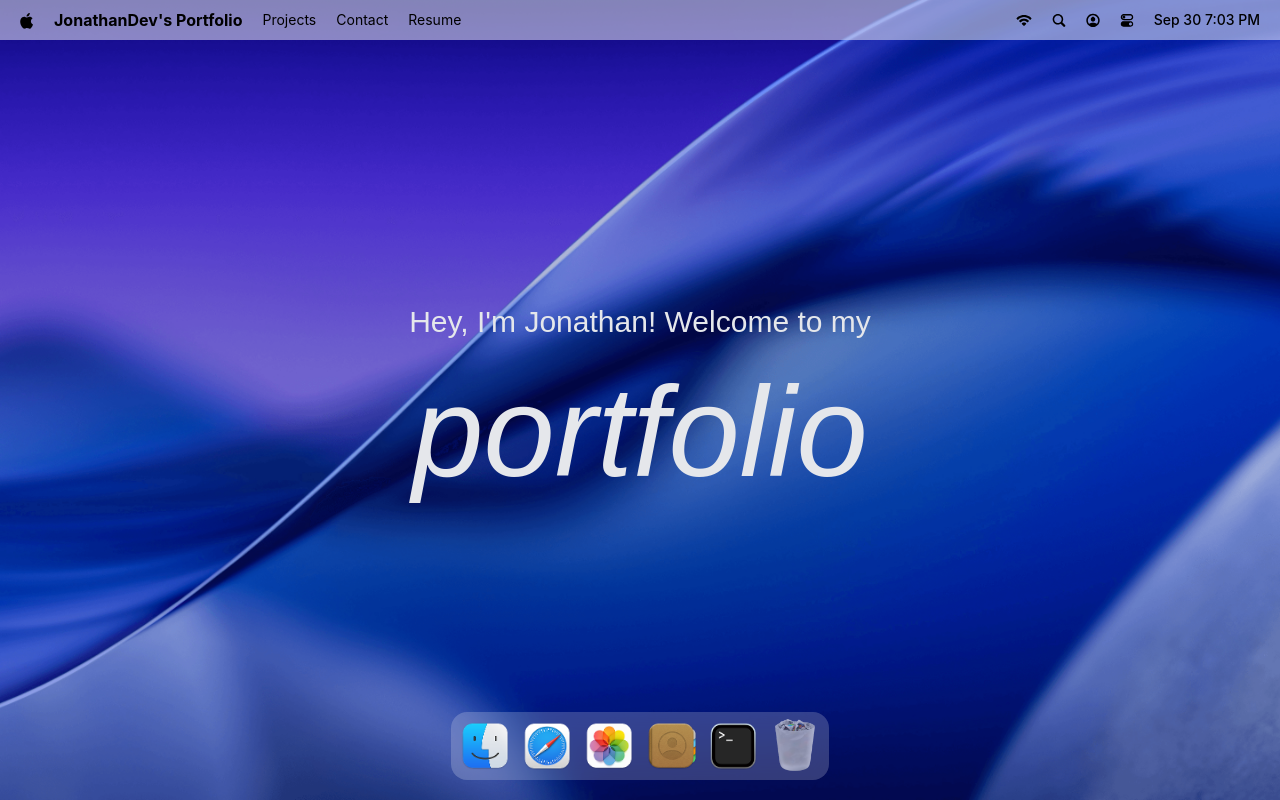
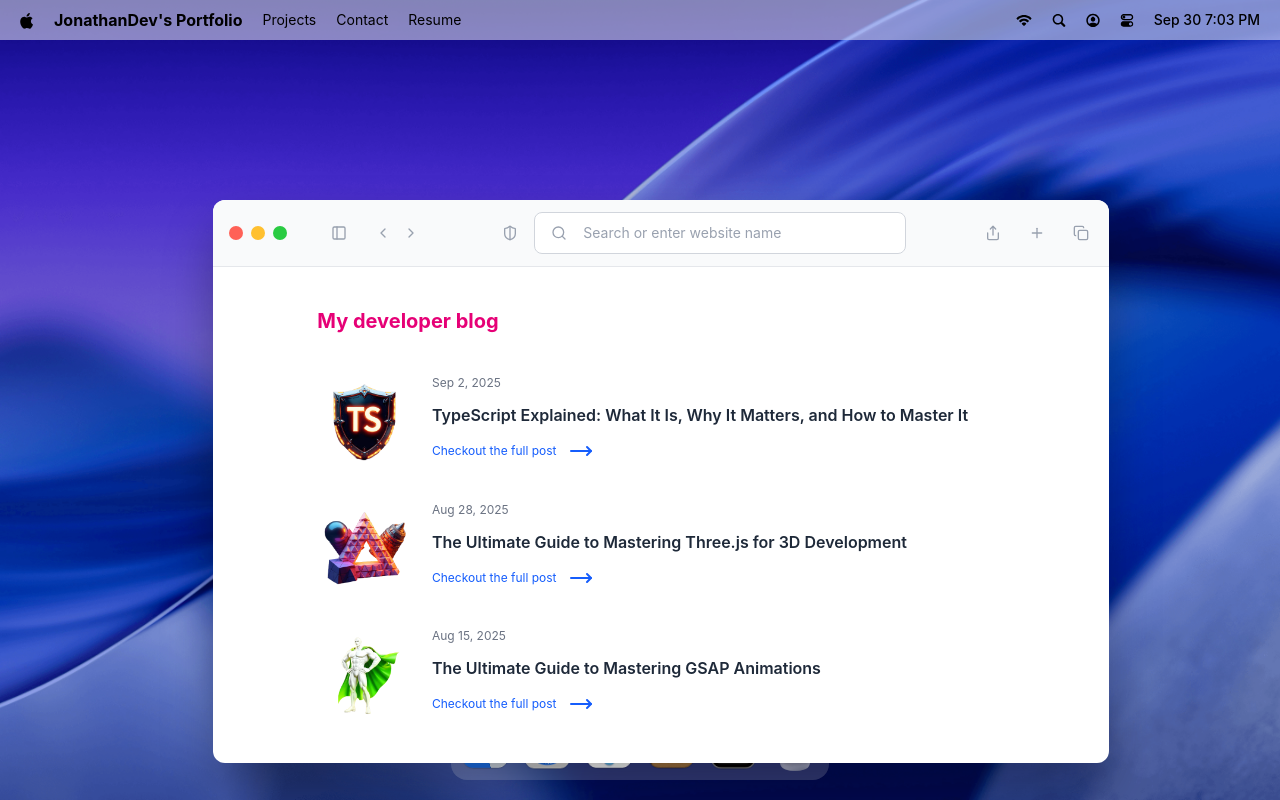
Before and after one commit to JonathanTWD/portfolio, a React (Vite) app: page / in a window 1280 px wide. Both pictures are taken after a click on the button 547 px from the left and 746 px from the top of the page. Built offline with nearby package versions, Linux system fonts and the light colour scheme; a web font is replaced by a local one.

Commit message:
implement safari window

```diff
--- a/src/App.tsx
+++ b/src/App.tsx
@@ -1,23 +1,25 @@
-import gsap from "gsap"
-import { Draggable } from "gsap/Draggable"
+import gsap from "gsap";
+import { Draggable } from "gsap/Draggable";
 
-import Dock from "./components/Dock"
-import Navbar from "./components/Navbar"
-import Welcome from "./components/Welcome"
-import Terminal from "./windows/Terminal"
+import Dock from "./components/Dock";
+import Navbar from "./components/Navbar";
+import Welcome from "./components/Welcome";
+import Terminal from "./windows/Terminal";
+import Safari from "./windows/Safari";
 
 gsap.registerPlugin(Draggable);
 
 const App = () => {
   return (
     <main>
-      <Navbar/>
-      <Welcome/>
-      <Dock/>
+      <Navbar />
+      <Welcome />
+      <Dock />
 
-      <Terminal/>
+      <Terminal />
+      <Safari />
     </main>
-  )
-}
+  );
+};
 
-export default App
+export default App;
--- /dev/null
+++ b/src/windows/Safari.tsx
@@ -0,0 +1,70 @@
+import {
+  ChevronLeft,
+  ChevronRight,
+  Copy,
+  MoveRight,
+  PanelLeft,
+  Plus,
+  Search,
+  Share,
+  ShieldHalf,
+} from "lucide-react";
+import WindowControls from "../components/WindowControls";
+import WindowWrapper from "../hoc/WindowWrapper";
+import { blogPosts } from "../constants";
+
+const Safari = () => {
+  return (
+    <>
+      <div id="window-header">
+        <WindowControls target="safari" />
+        <PanelLeft className="ml-10 icon" />
+
+        <div className="flex items-center gap-1 ml-5">
+          <ChevronLeft className="icon" />
+          <ChevronRight className="icon" />
+        </div>
+
+        <div className="flex-1 flex-center gap-3">
+          <ShieldHalf className="icon" />
+          <div className="search">
+            <Search className="icon" />
+            <input
+              type="text"
+              placeholder="Search or enter website name"
+              className="flex-1"
+            />
+          </div>
+        </div>
+
+        <div className="flex items-center gap-5">
+          <Share className="icon" />
+          <Plus className="icon" />
+          <Copy className="icon" />
+        </div>
+      </div>
+
+      <div className="blog">
+        <h2>My developer blog</h2>
+        <div className="space-y-8">
+          {blogPosts.map(({ id, image, title, date, link }) => (
+            <div key={id} className="blog-post">
+              <div className="col-span-2">
+                <img src={image} alt={title} />
+              </div>
+              <div className="content">
+                <p>{date}</p>
+                <h3>{title}</h3>
+                <a href={link} target="blank" rel="noopener noreferrer"> Checkout the full post <MoveRight className="icon-hover"/> </a>
+              </div>
+            </div>
+          ))}
+        </div>
+      </div>
+    </>
+  );
+};
+
+const SafariWindow = WindowWrapper(Safari, "safari");
+
+export default SafariWindow;
```
Also changed, not shown: 1 other file (tests, documents, lock files or other folders).
